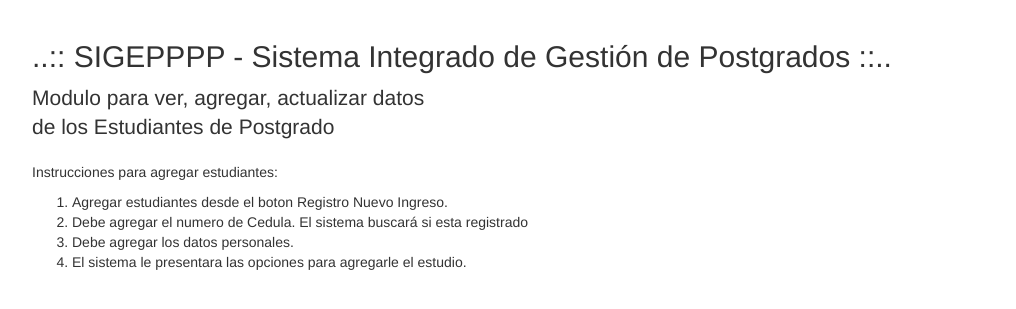
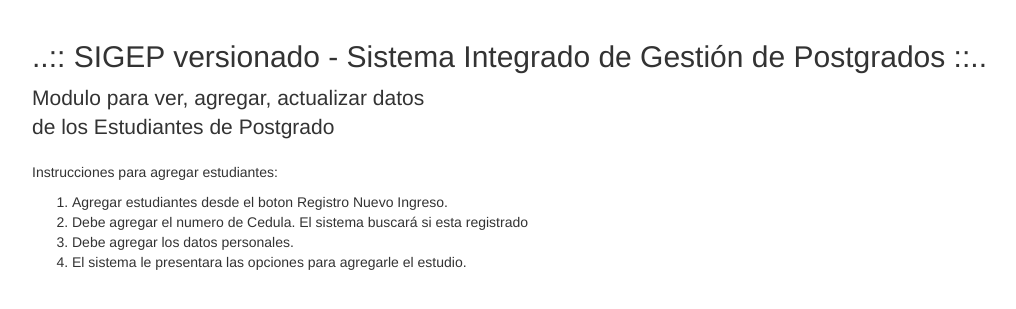
Before and after one commit to lpiconcgep/sigep, a PHP site: page /sigep_prototipo/inicio.php in a window 1280 px wide. Shown: the part 87-396 px from the top of the page, without its empty margins (38-1054 px from the left). Run offline with PHP 8.4, Linux system fonts and the light colour scheme; a user stored in the database is signed in.

Commit message:
[MOD] modificamos titulo de sigep

```diff
--- a/inicio.php
+++ b/inicio.php
@@ -11,7 +11,7 @@ session_start();
 		<div class="container">
 			<div class="row">
 				<div class="col-md-12">
-						<h2>..:: SIGEPPPP - Sistema Integrado de Gesti&oacute;n de Postgrados ::..</h2>
+						<h2>..:: SIGEP versionado - Sistema Integrado de Gesti&oacute;n de Postgrados ::..</h2>
 						<p class="lead">Modulo para ver, agregar, actualizar datos <br /> de los Estudiantes de Postgrado</p>
 						<p>Instrucciones para agregar estudiantes:</p>
 						<ol>
```
